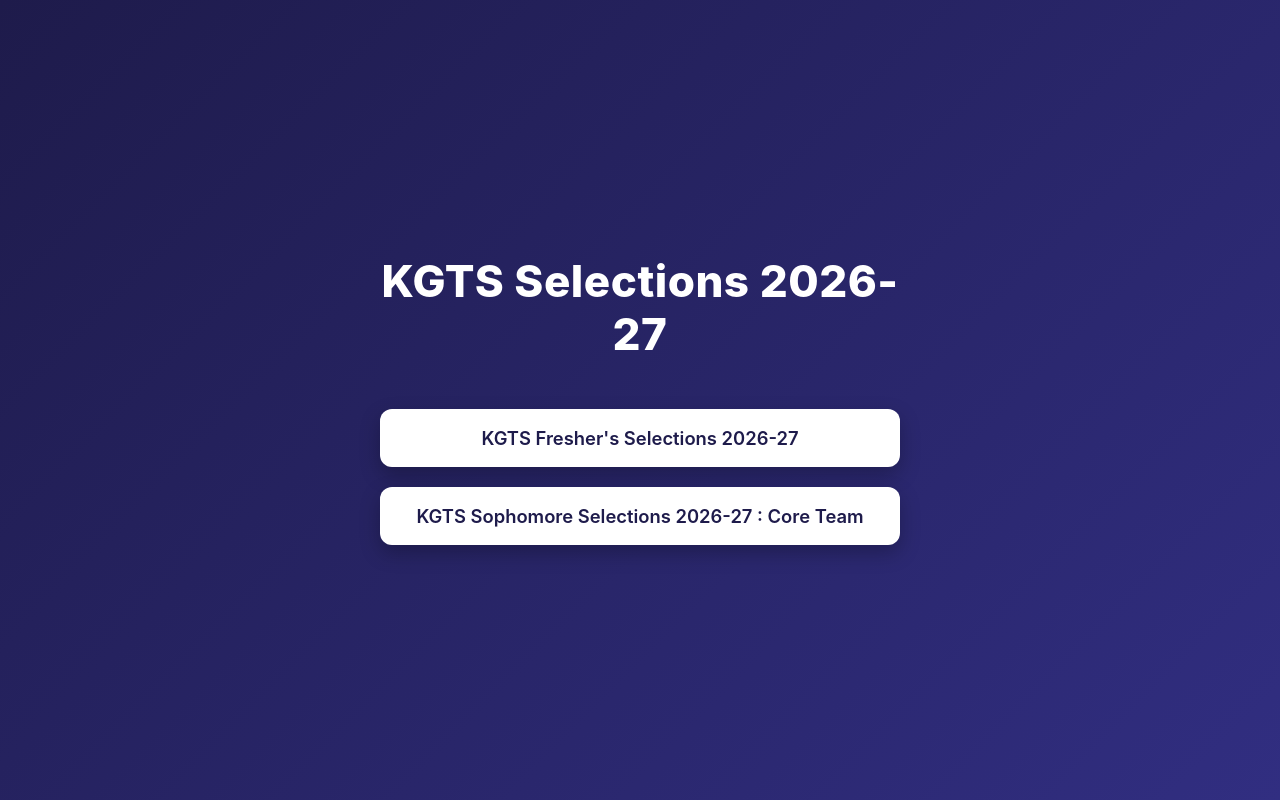
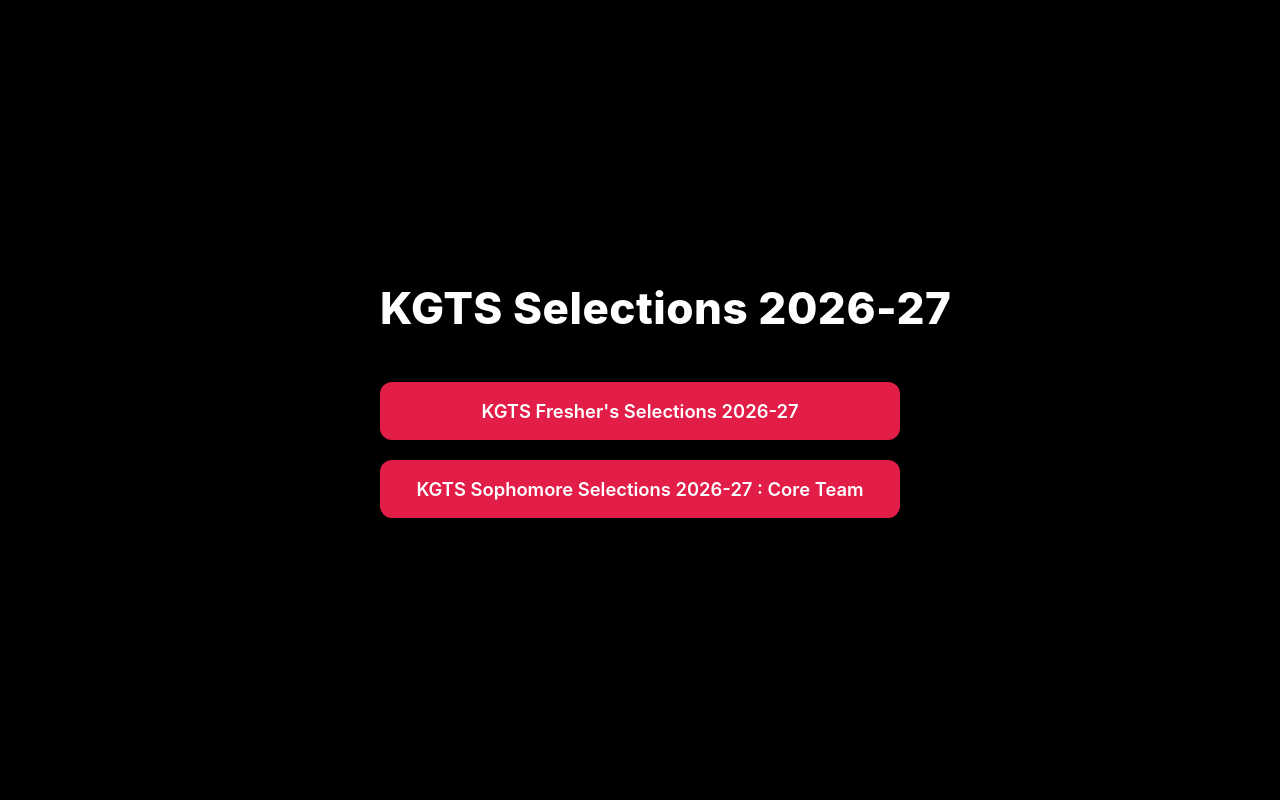
Before and after one commit to Sumitforces/kgtsselect, a website: page index.html in a window 1280 px wide. Drawn offline with Linux system fonts and the light colour scheme.

Commit message:
final fck

```diff
--- a/index.html
+++ b/index.html
@@ -4,7 +4,7 @@
   <meta charset="UTF-8" />
   <meta name="viewport" content="width=device-width, initial-scale=1.0" />
   <meta name="description" content="Sign up for KGTS Fresher's and Sophomore Selections 2026-27." />
-  <meta name="theme-color" content="#1e1b4b" />
+  <meta name="theme-color" content="#000000" />
 
   <meta property="og:title" content="KGTS Selections 2026-27" />
   <meta property="og:description" content="Sign up for KGTS Fresher's and Sophomore Selections 2026-27." />
@@ -25,7 +25,7 @@
       display: flex;
       align-items: center;
       justify-content: center;
-      background: linear-gradient(135deg, #1e1b4b 0%, #312e81 100%);
+      background: #000000;
       font-family: -apple-system, BlinkMacSystemFont, "Segoe UI", Roboto, Helvetica, Arial, sans-serif;
       color: #ffffff;
       padding: 24px;
@@ -38,11 +38,12 @@
     }
 
     h1 {
-      font-size: clamp(1.75rem, 6vw, 2.75rem);
+      font-size: clamp(1.3rem, 5.5vw, 2.75rem);
       font-weight: 800;
       margin-bottom: 48px;
       line-height: 1.2;
       letter-spacing: 0.5px;
+      white-space: nowrap;
     }
 
     .buttons {
@@ -55,8 +56,8 @@
       display: block;
       width: 100%;
       padding: 18px 24px;
-      background: #ffffff;
-      color: #1e1b4b;
+      background: #e11d48;
+      color: #ffffff;
       text-decoration: none;
       font-size: clamp(1rem, 3.5vw, 1.15rem);
       font-weight: 600;
```
